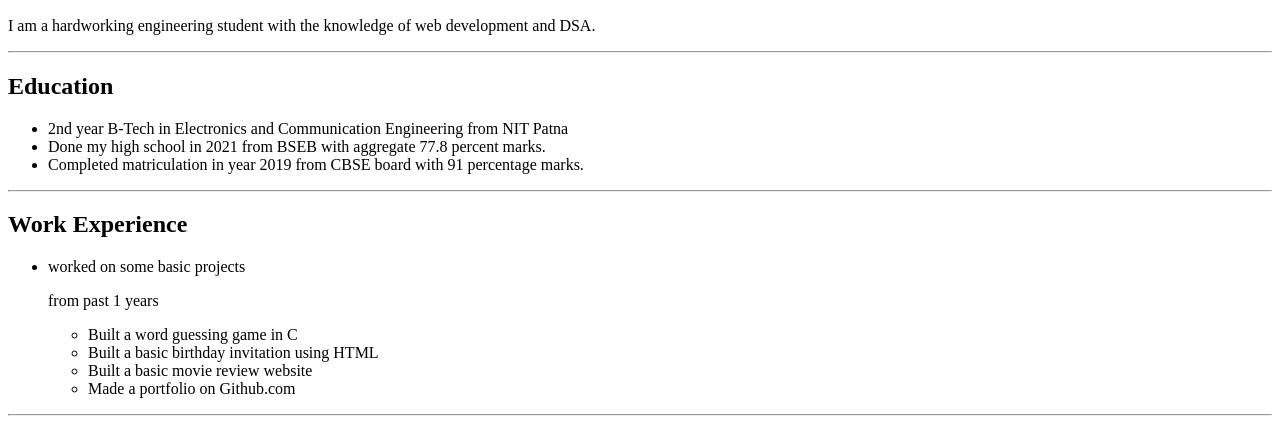
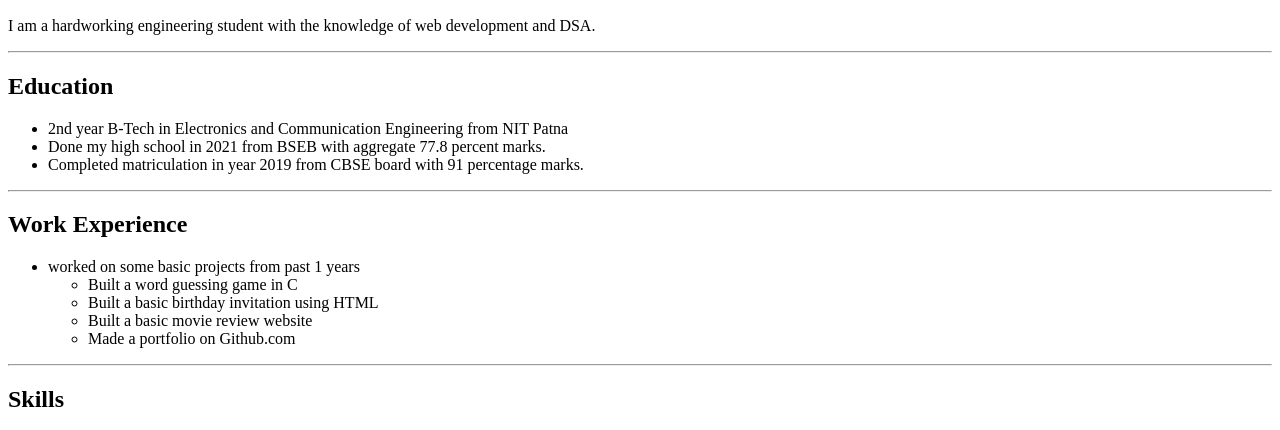
Before and after one commit to manibhushan20/Manibhushan_Resume, a plain HTML site: page index.html in a window 1280 px wide. Shown: the part 334-764 px from the top of the page. Drawn offline with Linux system fonts and the light colour scheme.

Commit message:
Update index.html

```diff
--- a/index.html
+++ b/index.html
@@ -19,8 +19,7 @@
         <hr/>
         <h2>Work Experience</h2>
         <ul>
-            <li>worked on some basic projects
-                <p>from past 1 years</p>
+            <li>worked on some basic projects from past 1 years
                 <ul>
                     <li>Built a word guessing game in C </li>
                     <li>Built a basic birthday invitation using HTML</li>
```
